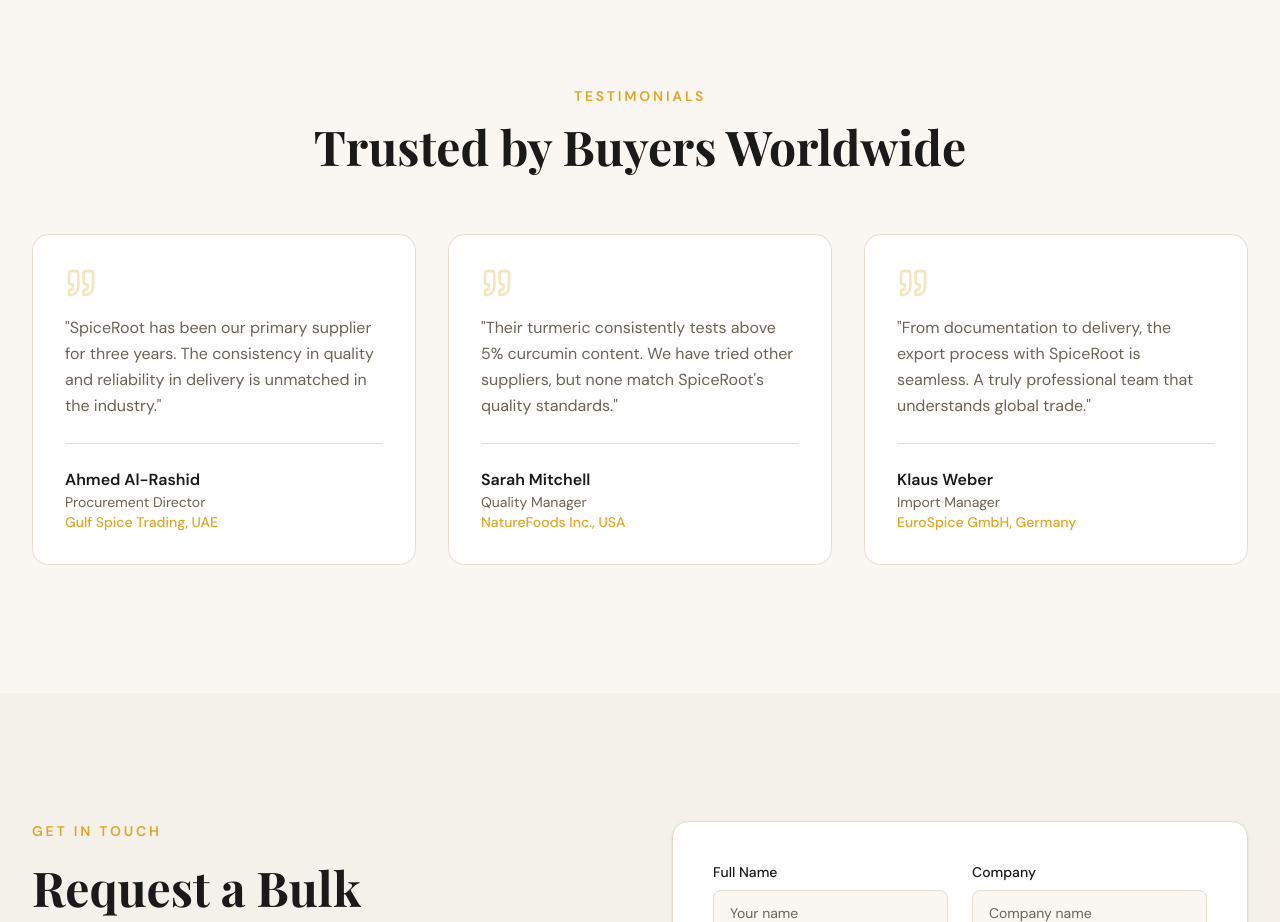
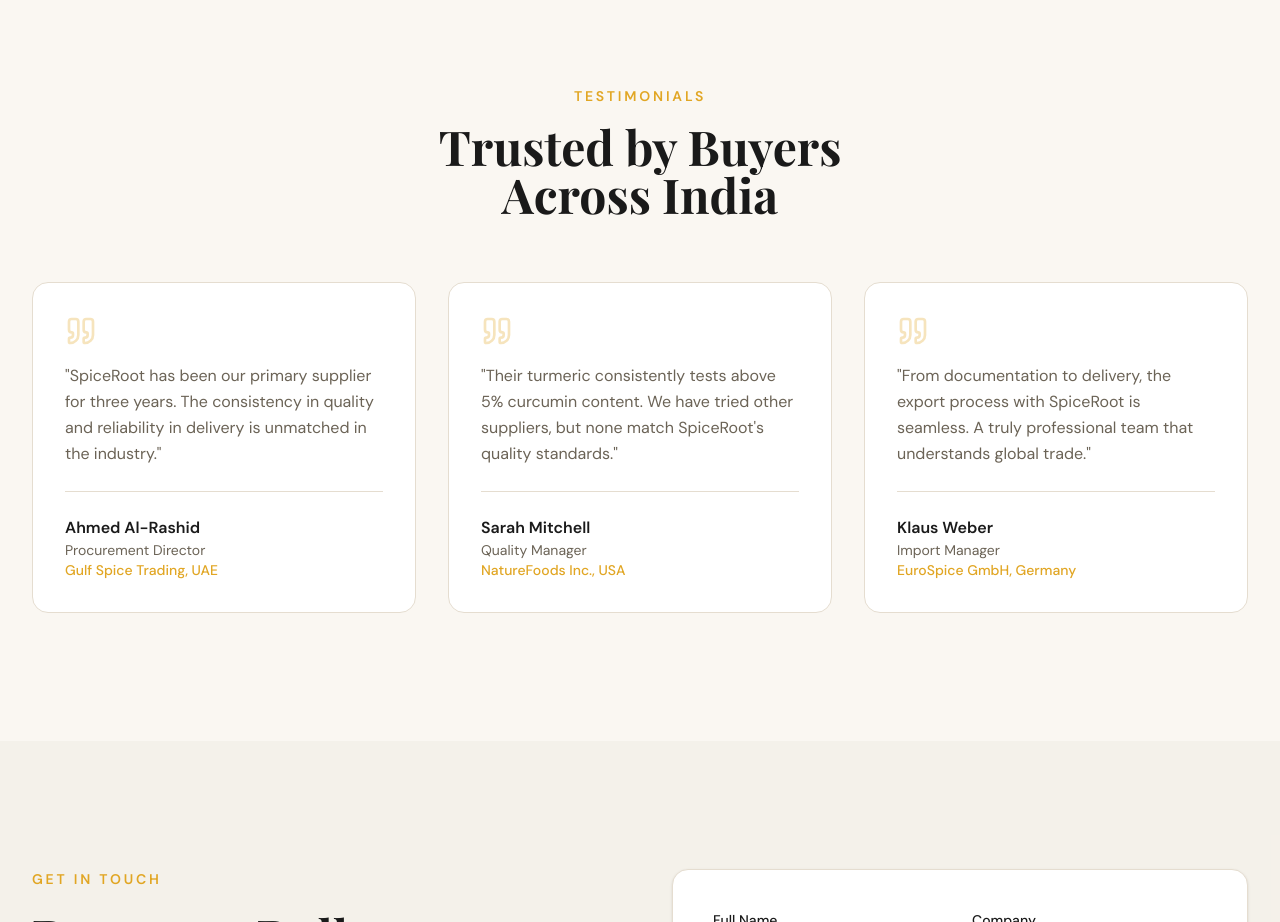
Before and after one commit to kmvipin/Sai-Agro, a Next.js app: page / in a window 1280 px wide. Shown: the part 4500-5422 px from the top of the page. Built offline with nearby package versions, Linux system fonts and the light colour scheme; a web font is replaced by a local one.

Commit message:
change description

```diff
--- a/components/testimonials-section.tsx
+++ b/components/testimonials-section.tsx
@@ -40,7 +40,7 @@
             Testimonials
           </p>
           <h2 className="font-serif text-3xl font-bold text-foreground sm:text-4xl lg:text-5xl text-balance">
-            Trusted by Buyers Worldwide
+            Trusted by Buyers Across India
           </h2>
         </div>
 
```
